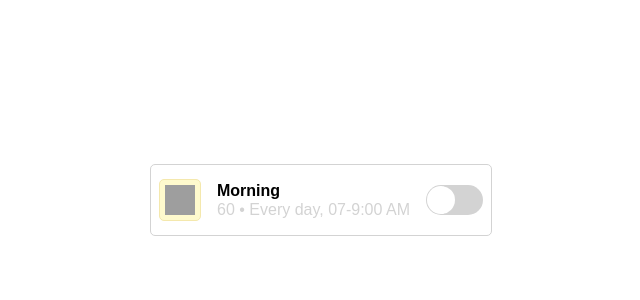
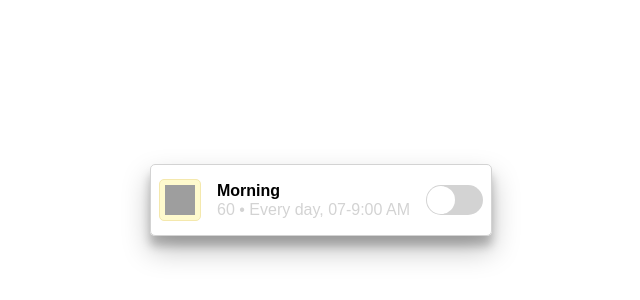
Before and after one commit to DidierHA/ejemplo-calcado, a plain HTML site: page index.html in a window 1280 px wide. Shown: the part 208-508 px from the top of the page, without its empty margins (319-959 px from the left). Drawn offline with Linux system fonts and the light colour scheme; grey boxes are pictures that could not be loaded.

Commit message:
Agregando sombras

```diff
--- a/styles.css
+++ b/styles.css
@@ -13,6 +13,8 @@ body {
   justify-content: space-around;
   height: 70px;
   width: 340px;
+  box-shadow: rgba(0, 0, 0, 0.25) 0px 14px 28px,
+    rgba(0, 0, 0, 0.22) 0px 10px 10px;
 }
 
 p {
```
